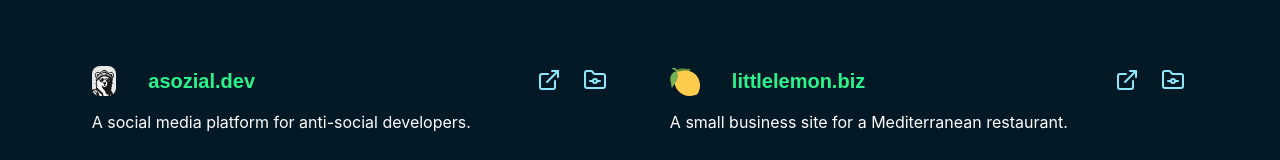
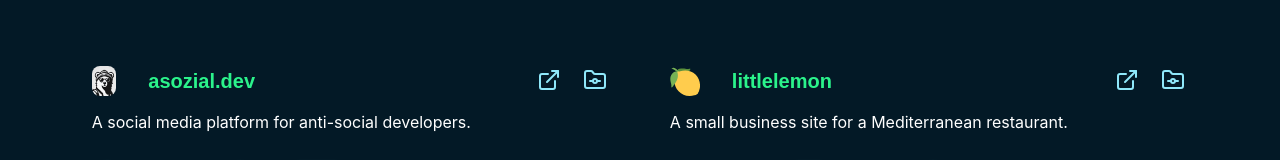
Before and after one commit to benjaminelliott/portfolio, a React (Create React App) app: page /projects in a window 1280 px wide. Shown: the part 487-647 px from the top of the page. Built offline with nearby package versions, Linux system fonts and the light colour scheme; grey boxes are pictures that could not be loaded; a web font is replaced by a local one.

Commit message:
Update index.ts

```diff
--- a/src/constants/index.ts
+++ b/src/constants/index.ts
@@ -330,11 +330,11 @@ const projects = [
   },
   {
     key: 1,
-    name: "littlelemon.biz",
+    name: "littlelemon",
     image: "logos/littlelemon.svg",
     description: "A small business site for a Mediterranean restaurant.",
     techStack: ["HTML5", "CSS3", "Typescript", "React", "Chakra UI", "Stripe"],
-    deployedLink: "https://littlelemon.biz",
+    deployedLink: "https://littlelemonbybenjamin.netlify.app/",
     repoLink: "https://github.com/benjamindotdev/LittleLemon",
   },
   {
```
